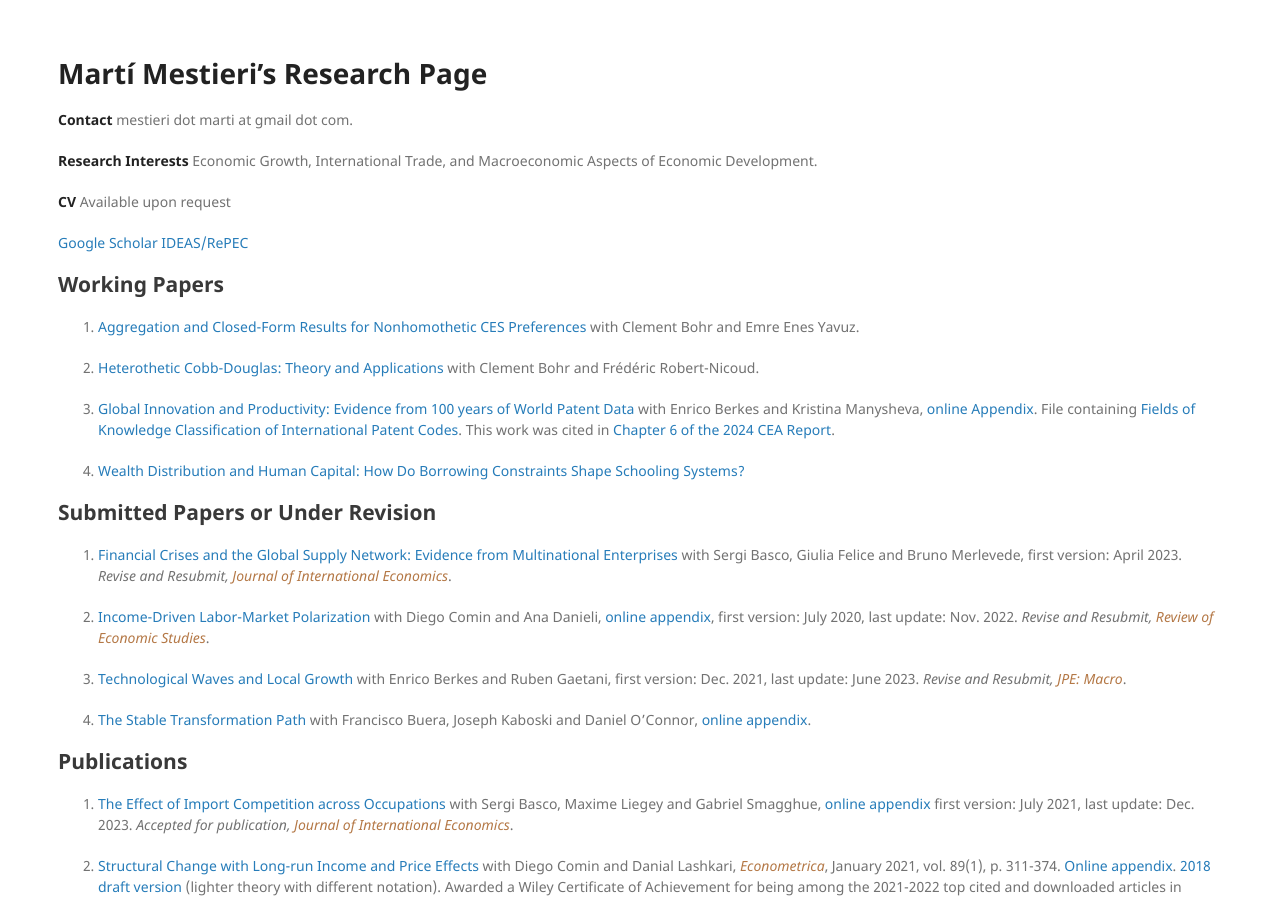
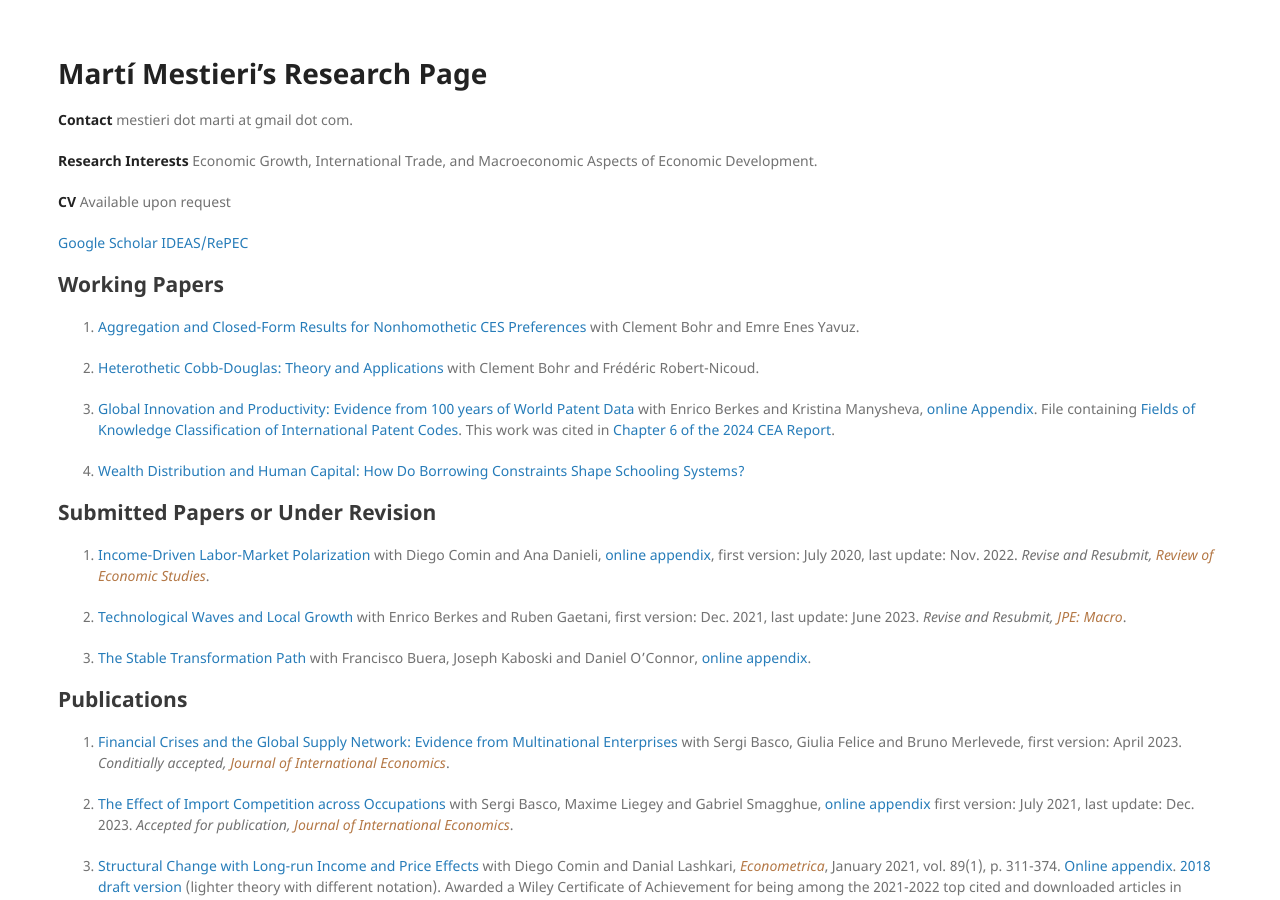
Before and after one commit to mestieri/mestieri.github.io, a Jekyll site: the page built from index.md, in a window 1280 px wide and 900 px high. Built offline with Jekyll 4.4.1, drawn with Linux system fonts in a browser that asks for light colours; part of the change alters nothing that is shown.

Commit message:
Update index.md

```diff
--- a/index.md
+++ b/index.md
@@ -40,8 +40,6 @@ for Nonhomothetic CES Preferences](https://www.dropbox.com/scl/fi/obu49nw8d74wye
 
 ## Submitted Papers or Under Revision
 
-1. [Financial Crises and the Global Supply Network: Evidence from Multinational Enterprises](https://www.dropbox.com/s/izq34c7zig3b0qe/BFMM_Economic_Crises_and_the_Global_Supply_Chain.pdf?dl=0) with Sergi Basco, Giulia Felice and Bruno Merlevede, first version: April 2023. *Revise and Resubmit, <blue>Journal of International Economics</blue>*.
-
 2. [Income-Driven Labor-Market Polarization](https://www.dropbox.com/s/4c3ow4flycqnymd/cdm.pdf?dl=0) with Diego Comin and Ana Danieli,
     [online appendix](https://www.dropbox.com/s/cu2hv6z8u9633rb/cdm_oa.pdf?dl=0), first version: July 2020, last update: Nov. 2022. *Revise and Resubmit,<blue> Review of Economic Studies</blue>*.
 
@@ -54,9 +52,11 @@ for Nonhomothetic CES Preferences](https://www.dropbox.com/scl/fi/obu49nw8d74wye
 
 ## Publications
 
-1. [The Effect of Import Competition across Occupations](https://www.dropbox.com/scl/fi/5atxvzy3830u57pg93v0f/blms_rev2.pdf?rlkey=02gzztb1bzbcc3db9547fk566&dl=0) with Sergi Basco, Maxime Liegey and Gabriel Smagghue, [online appendix](https://www.dropbox.com/scl/fi/r2gng6ycegyyaioicrl8g/blms_rev2_oa.pdf?rlkey=6ddy9deto2gv41qqavcrtrqu3&dl=0) first version: July 2021, last update: Dec. 2023. *Accepted for publication,<blue> Journal of International Economics</blue>*.
+1. [Financial Crises and the Global Supply Network: Evidence from Multinational Enterprises](https://www.dropbox.com/s/izq34c7zig3b0qe/BFMM_Economic_Crises_and_the_Global_Supply_Chain.pdf?dl=0) with Sergi Basco, Giulia Felice and Bruno Merlevede, first version: April 2023. *Conditially accepted, <blue>Journal of International Economics</blue>*.
 
-2.  [Structural Change with Long-run Income and Price Effects](https://www.dropbox.com/s/prta8e8rul85w6i/CLM_final.pdf?dl=0)
+2. [The Effect of Import Competition across Occupations](https://www.dropbox.com/scl/fi/5atxvzy3830u57pg93v0f/blms_rev2.pdf?rlkey=02gzztb1bzbcc3db9547fk566&dl=0) with Sergi Basco, Maxime Liegey and Gabriel Smagghue, [online appendix](https://www.dropbox.com/scl/fi/r2gng6ycegyyaioicrl8g/blms_rev2_oa.pdf?rlkey=6ddy9deto2gv41qqavcrtrqu3&dl=0) first version: July 2021, last update: Dec. 2023. *Accepted for publication,<blue> Journal of International Economics</blue>*.
+
+3.  [Structural Change with Long-run Income and Price Effects](https://www.dropbox.com/s/prta8e8rul85w6i/CLM_final.pdf?dl=0)
     with Diego Comin and Danial Lashkari,
    *<blue>Econometrica</blue>*, January 2021, vol. 89(1), p. 311-374.
     [Online appendix](https://www.dropbox.com/s/k0n1wc79z3u10ck/CLM_onlineappendix_final.pdf?dl=0). [2018 draft version](https://www.dropbox.com/s/98e9tjnx3nhlhdd/CLM_rev2.pdf?dl=0) (lighter theory with different notation). Awarded a Wiley Certificate of Achievement for being among the 2021-2022 top cited and downloaded articles in Econometrica.
@@ -65,18 +65,18 @@ for Nonhomothetic CES Preferences](https://www.dropbox.com/scl/fi/obu49nw8d74wye
 
       [Sample Code to Estimate Nonhomothetic CES on Synthetic Data](https://www.dropbox.com/s/adzdfl0najc7jc5/estimation_nhces.zip?dl=0)
 
-3. [The World Income Distribution: The Effects of International Unbundling of Production](https://www.dropbox.com/s/czqzvaqwtgmk5hs/BMU_rev.pdf?dl=0), with Sergi Basco, [online appendix](https://www.dropbox.com/s/sgwdn0qb2kwca8k/BMU_onlineappendix_rev.pdf?dl=0), [supplemental material](https://www.dropbox.com/s/teu5685tej9tt54/BMP3_additional_results_rev2.pdf?dl=0), [replication files](https://www.dropbox.com/s/94zy8f7iwh2yvvl/replication%20files%20bmp3.zip?dl=0). *<blue>Journal of Economic Growth</blue>*, May 2019, 24(2), 189-221.
+4. [The World Income Distribution: The Effects of International Unbundling of Production](https://www.dropbox.com/s/czqzvaqwtgmk5hs/BMU_rev.pdf?dl=0), with Sergi Basco, [online appendix](https://www.dropbox.com/s/sgwdn0qb2kwca8k/BMU_onlineappendix_rev.pdf?dl=0), [supplemental material](https://www.dropbox.com/s/teu5685tej9tt54/BMP3_additional_results_rev2.pdf?dl=0), [replication files](https://www.dropbox.com/s/94zy8f7iwh2yvvl/replication%20files%20bmp3.zip?dl=0). *<blue>Journal of Economic Growth</blue>*, May 2019, 24(2), 189-221.
        [Extension Studying Unbundling and Within Country Inequality](https://www.dropbox.com/s/83ty9lv2lem87y1/BM_Trade_and_within_inequality.pdf?dl=0) (SSRN WP).
 
-4. [If Technology Has Arrived Everywhere, Why Has Income Diverged?](https://www.dropbox.com/s/l04exb9tn9zcsdt/CM_transition.pdf?dl=0) with Diego Comin, [appendix](https://www.dropbox.com/s/hpmdrvmg5bbwe0p/CM_transition_appendix.pdf?dl=0), [estimates](https://www.dropbox.com/s/y34zbbnuji9mley/CM_online_results.csv?dl=0), [replication files](https://sites.google.com/site/martimestieri/replication%20files.zip?attredirects=0&d=1), media:  [AEA's highlight video](https://www.aeaweb.org/research/technology-intensity-of-use-income-divergence),  [the economist 1](http://www.economist.com/news/briefing/21679448-pace-business-really-getting-quicker-creed-speed),  [the economist 2](https://www.economist.com/finance-and-economics/2023/07/16/your-employer-is-probably-unprepared-for-artificial-intelligence), [nyt](http://economix.blogs.nytimes.com/2013/05/10/technology-as-a-driver-of-growth-or-not/), [voxeu](http://www.voxeu.org/article/technology-and-income-dynamics-1800-2000), [bloomberg](http://www.bloomberg.com/news/2013-05-09/fed-in-2008-showed-panic-of-1907-was-excessive-cutting-research.html), [economiclogic](http://economiclogic.blogspot.com.es/2013/06/income-divergence-in-face-of-faster.html). *<blue>AEJ: Macroeconomics</blue>*, July 2018, vol. 10, no. 3.
+5. [If Technology Has Arrived Everywhere, Why Has Income Diverged?](https://www.dropbox.com/s/l04exb9tn9zcsdt/CM_transition.pdf?dl=0) with Diego Comin, [appendix](https://www.dropbox.com/s/hpmdrvmg5bbwe0p/CM_transition_appendix.pdf?dl=0), [estimates](https://www.dropbox.com/s/y34zbbnuji9mley/CM_online_results.csv?dl=0), [replication files](https://sites.google.com/site/martimestieri/replication%20files.zip?attredirects=0&d=1), media:  [AEA's highlight video](https://www.aeaweb.org/research/technology-intensity-of-use-income-divergence),  [the economist 1](http://www.economist.com/news/briefing/21679448-pace-business-really-getting-quicker-creed-speed),  [the economist 2](https://www.economist.com/finance-and-economics/2023/07/16/your-employer-is-probably-unprepared-for-artificial-intelligence), [nyt](http://economix.blogs.nytimes.com/2013/05/10/technology-as-a-driver-of-growth-or-not/), [voxeu](http://www.voxeu.org/article/technology-and-income-dynamics-1800-2000), [bloomberg](http://www.bloomberg.com/news/2013-05-09/fed-in-2008-showed-panic-of-1907-was-excessive-cutting-research.html), [economiclogic](http://economiclogic.blogspot.com.es/2013/06/income-divergence-in-face-of-faster.html). *<blue>AEJ: Macroeconomics</blue>*, July 2018, vol. 10, no. 3.
 
-5. [Human Capital Accumulation and Occupational Choice: Implications for Economic Development](https://www.dropbox.com/s/i9y5hhldhf8sf2z/MST_rev.pdf?dl=0), with Johanna Schauer and Robert Townsend, [online appendix](https://www.dropbox.com/s/7nmwugrvgbw5q3a/MST_rev_onlineappendix.pdf?dl=0), [replication files](https://www.dropbox.com/s/p3wkhbsmytj9rnx/MST_replication_files.zip?dl=0). *<blue>Review of Economic Dynamics</blue>* (special issue on Human Capital and Inequality), May 2017, vol. 25 (2017), pp. 151–186.
+6. [Human Capital Accumulation and Occupational Choice: Implications for Economic Development](https://www.dropbox.com/s/i9y5hhldhf8sf2z/MST_rev.pdf?dl=0), with Johanna Schauer and Robert Townsend, [online appendix](https://www.dropbox.com/s/7nmwugrvgbw5q3a/MST_rev_onlineappendix.pdf?dl=0), [replication files](https://www.dropbox.com/s/p3wkhbsmytj9rnx/MST_replication_files.zip?dl=0). *<blue>Review of Economic Dynamics</blue>* (special issue on Human Capital and Inequality), May 2017, vol. 25 (2017), pp. 151–186.
 
-6. [Mergers along the Global Supply Chain: Information Technologies and Routine Tasks](https://www.dropbox.com/s/dbevybjgig53owv/BM_MandA.pdf?dl=0), with Sergi Basco, media: [voxeu](http://www.voxeu.org/article/ict-and-global-supply-chains). [WP version](https://www.dropbox.com/s/9zb0f8drntg5zz0/BM_MandAR.pdf?dl=0). *<blue>Oxford Bulletin of Economics and Statistics</blue>*, April 2017.
+7. [Mergers along the Global Supply Chain: Information Technologies and Routine Tasks](https://www.dropbox.com/s/dbevybjgig53owv/BM_MandA.pdf?dl=0), with Sergi Basco, media: [voxeu](http://www.voxeu.org/article/ict-and-global-supply-chains). [WP version](https://www.dropbox.com/s/9zb0f8drntg5zz0/BM_MandAR.pdf?dl=0). *<blue>Oxford Bulletin of Economics and Statistics</blue>*, April 2017.
 
-7. [Technology Diffusion: Measurement, Causes and Consequences](https://www.dropbox.com/s/wb4t5a6jn2qkfdx/CM_chapter.pdf?dl=0), with Diego Comin, *<blue>Handbook of Economic Growth</blue>*, 2014, vol 2B, Ch. 2,  pp. 565–622.
+8. [Technology Diffusion: Measurement, Causes and Consequences](https://www.dropbox.com/s/wb4t5a6jn2qkfdx/CM_chapter.pdf?dl=0), with Diego Comin, *<blue>Handbook of Economic Growth</blue>*, 2014, vol 2B, Ch. 2,  pp. 565–622.
 
-8. [Heterogeneous Trade Costs and Wage Inequality: A Model of Two Globalizations](https://www.dropbox.com/s/ek1tnn8osqoolx3/BM2G.pdf?dl=0), with Sergi Basco, *<blue>Journal of International Economics</blue>*, March 2013, vol. 89(2), pp. 393-406.
+9. [Heterogeneous Trade Costs and Wage Inequality: A Model of Two Globalizations](https://www.dropbox.com/s/ek1tnn8osqoolx3/BM2G.pdf?dl=0), with Sergi Basco, *<blue>Journal of International Economics</blue>*, March 2013, vol. 89(2), pp. 393-406.
 
 
 ## Work in Progress
```
